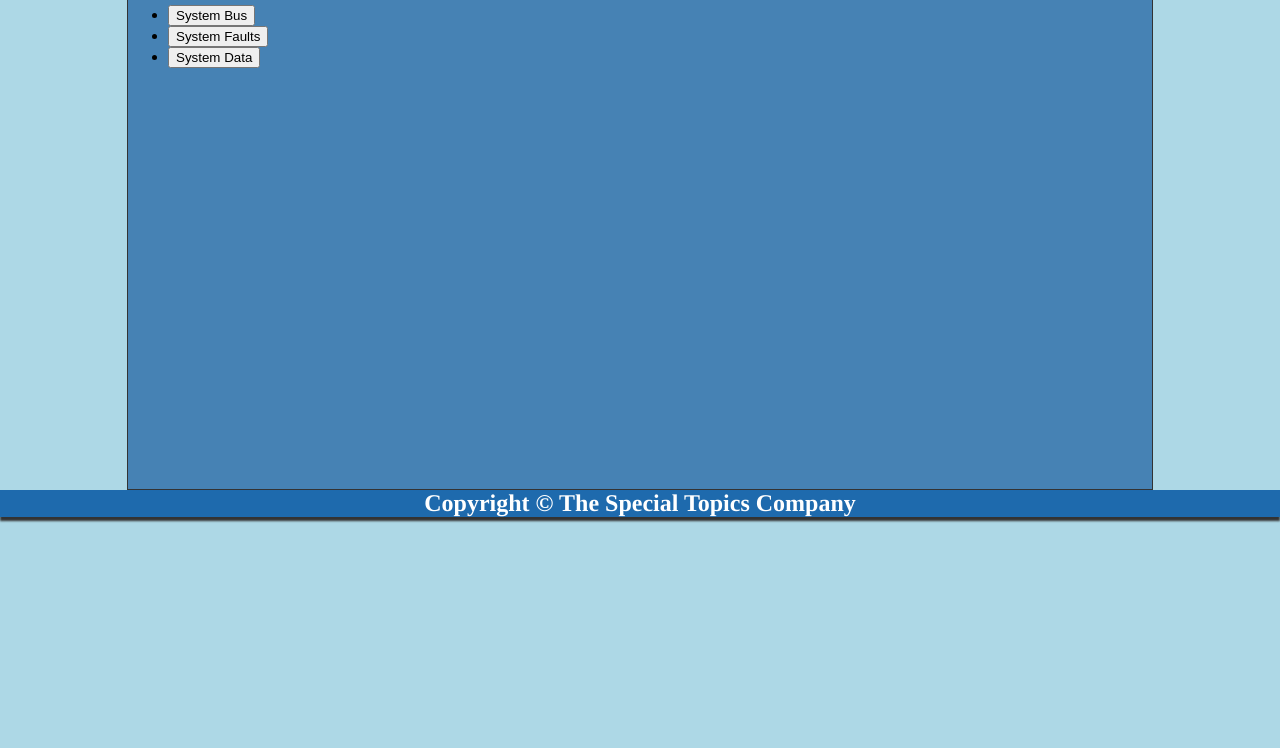
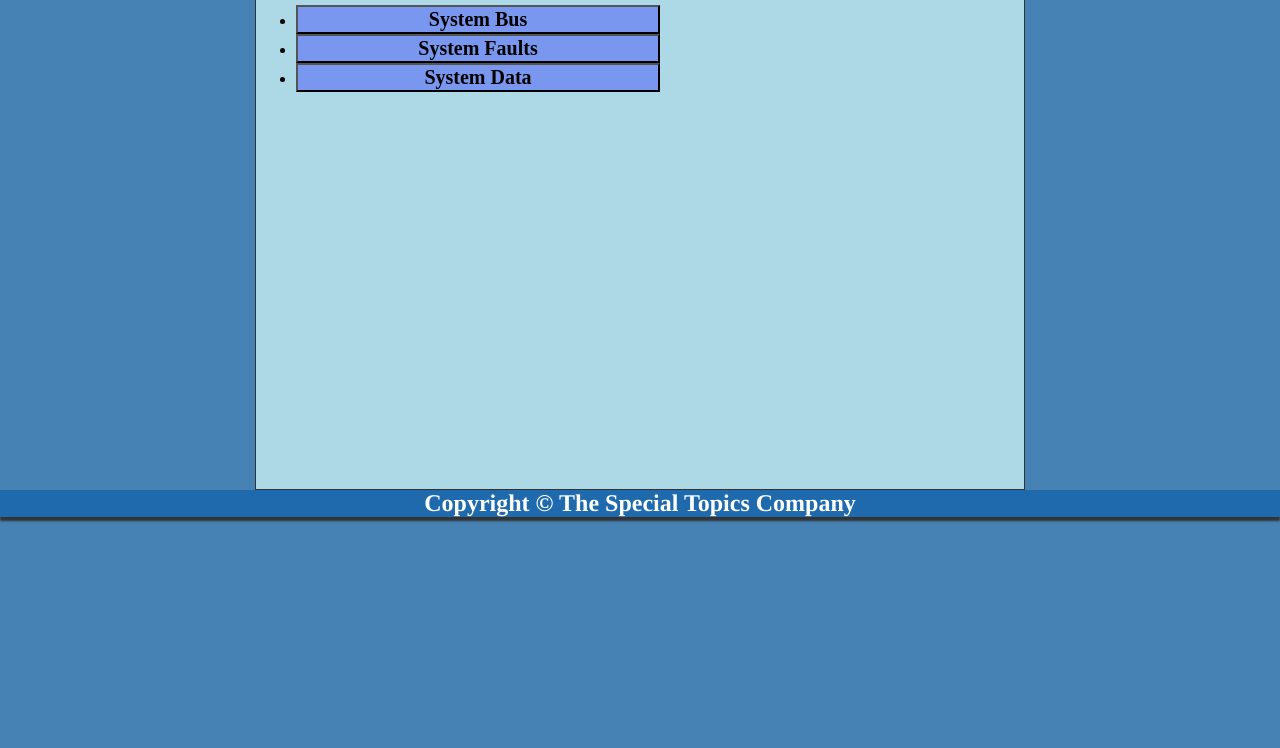
Before and after one commit to marven2320/Power-System-SCADA, a plain HTML site: page Client/Testing/jquery mobile/home.html in a window 1280 px wide. Shown: the part 52-800 px from the top of the page. Drawn offline with Linux system fonts and the light colour scheme.

Commit message:
Updating my CSS files for layouting.

```diff
--- a/Client/Testing/jquery mobile/css/home.css
+++ b/Client/Testing/jquery mobile/css/home.css
@@ -1,18 +1,19 @@
 body{
 		font-family:times,sans-serif;
 		margin:0px;
-		background-color:lightblue;
+		background-color:steelblue;
+		width: 100%;
 
 }
 
 
 
 #form{
-		width:1024px;
+		width:60%;
 		height:500px;
 		margin:0px auto;
 		border:1px solid #333;
-		background-color: steelblue;
+		background-color: lightblue;
 
 }
 
@@ -22,7 +23,8 @@ body{
 		height:40px;
 		background-color:rgb(30, 106, 173);
 		box-shadow: 0px 4px 2px #333;
-
+		margin-right: 0px;
+		margin-left: 0px;
 }
 #header>h1{
 
@@ -48,3 +50,11 @@ body{
 		color:white;
 
 }
+ #bus, #faults, #data {
+
+ 	background-color:rgba(0,0,255,0.3);
+ 	width: 50%;
+ 	font-family: "Andalus";
+ 	font-weight: bold;
+ 	font-size: 20px;
+ }
```
